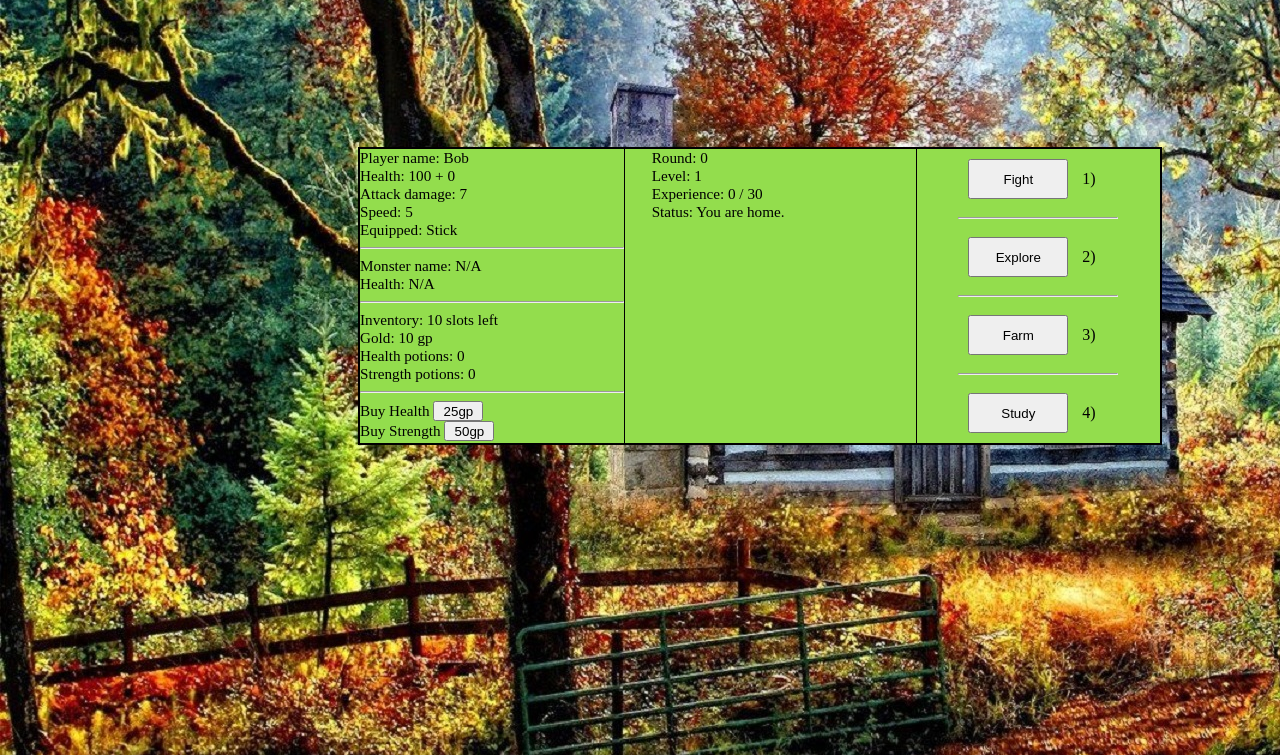
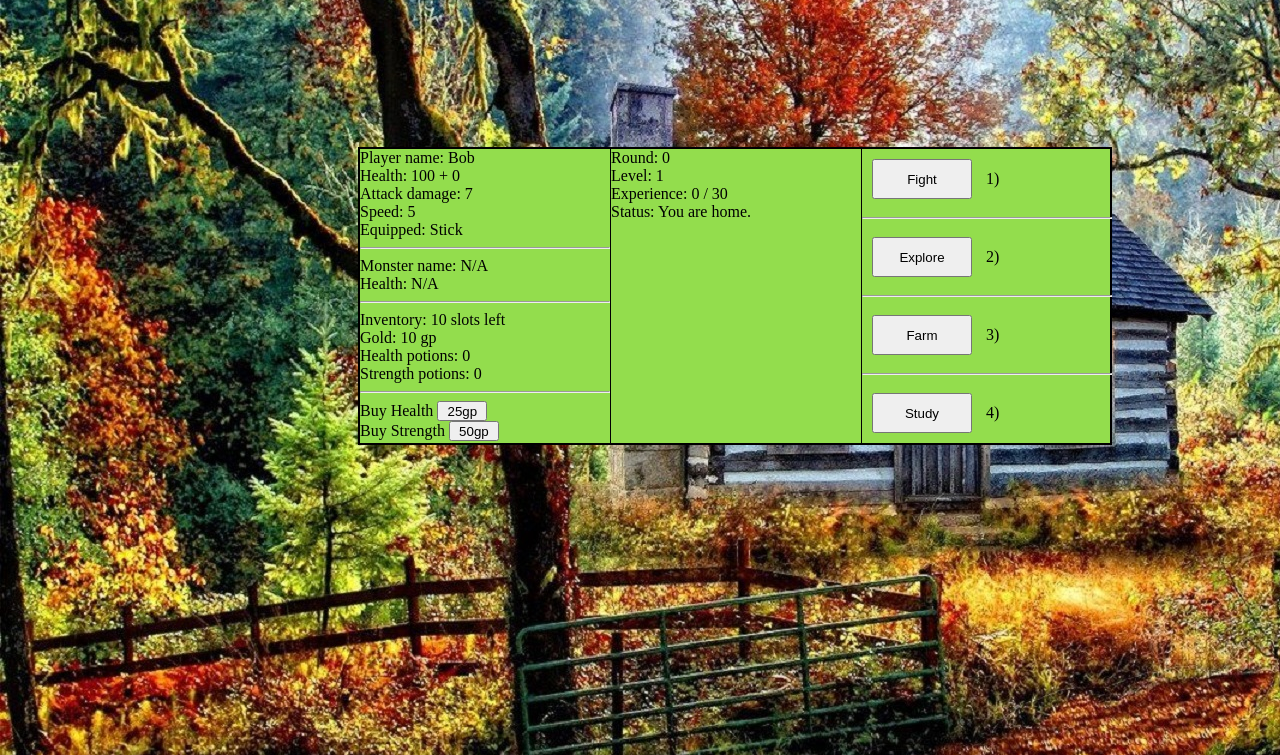
Before and after one commit to Freshairkaboom/Endless-Complexity, a plain HTML site: page index.html in a window 1280 px wide. Shown: the part 45-800 px from the top of the page. Drawn offline with Linux system fonts and the light colour scheme.

Commit message:
Changed page to be non-scalable, so as to not break anything.
Bug fixed experience points not resetting after death.

```diff
--- a/css/style.css
+++ b/css/style.css
@@ -15,7 +15,7 @@ body {
     margin-left: 350px;
     margin-top: 150px;
     border: 2px solid black;
-    width: 100vh;
+    width: 750px;
     display: grid;
     grid-template-columns: 1fr, 1fr, 1fr;
        grid-template-rows: 1fr;
@@ -23,32 +23,22 @@ body {
 
 }
 .modelContainer {
-    width: 33vh;
+    width: 250px;
     height: auto;
     border-right: 1px solid;
     grid-area: "modelContainer";
 
 }
 
-.modelBox {
-    font-size: 1.9vh;
-}
-
-.bottomBox {
-    font-size: 1.9vh;
-}
-
 .statuscontainer {
-    width: 33vh;
+    width: 250px;
     border-right: 1px solid;
     grid-area: "statusContainer";
-    margin-left: -15px;
-    font-size: 1.9vh;
 
 }
 
 .buttoncontainer {
-    width: 20vh;
+    width: 250px;
     grid-area: "buttonContainer";
 }
 
--- a/js/fightEventController.js
+++ b/js/fightEventController.js
@@ -239,6 +239,7 @@ function death() {
     updateView();
     setTimeout(()=> {
         pmvariables.level = 1;
+        pmvariables.experiencepoints = 0;
         levelfactor.health = 0;
         levelfactor.ad = 0;
         levelfactor.speed = 0;
--- a/js/view.js
+++ b/js/view.js
@@ -49,7 +49,7 @@
                 ${button.thirdaction} 3)
                 <hr>
                 ${button.fourthaction} 4)
-
+            </div>
         </div>
 
     `;
```
